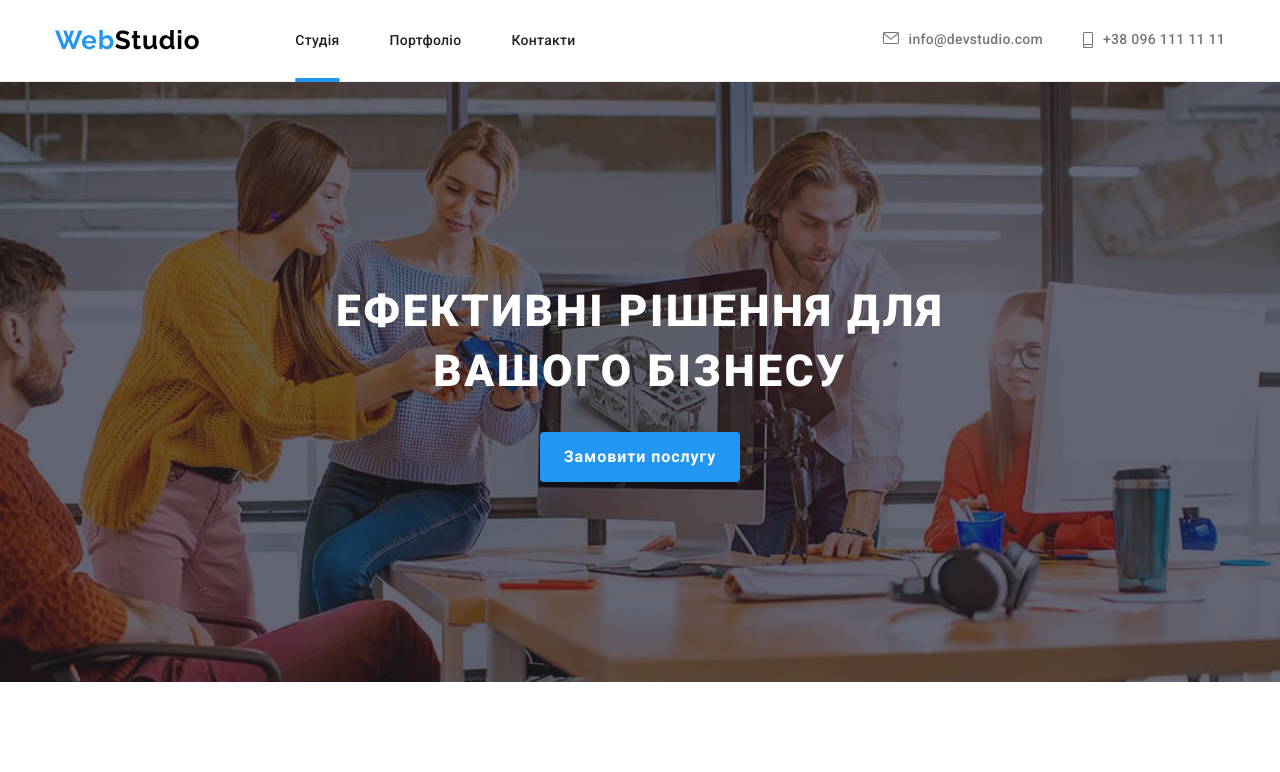
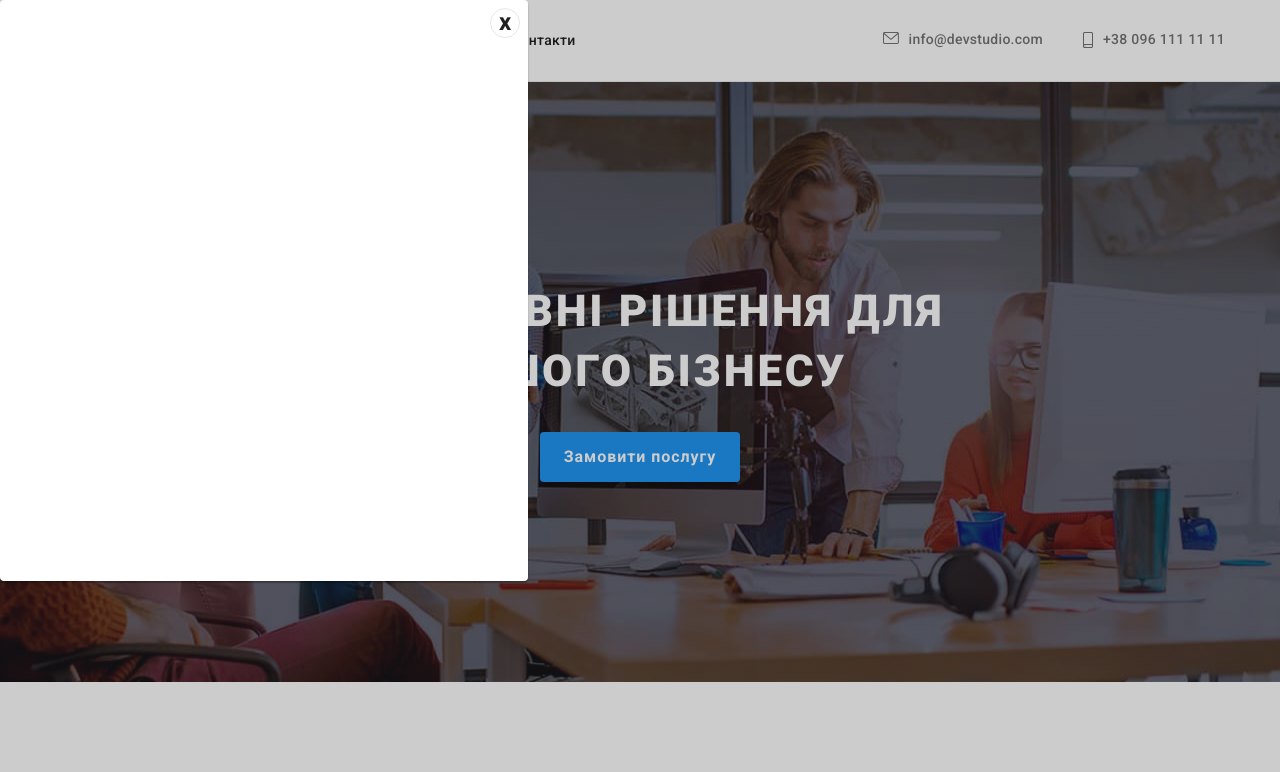
Before and after one commit to 19alexandr80/goit-markup-hw-05, a plain HTML site: page index.html in a window 1280 px wide. Shown: the top 772 px of the page. Drawn offline with nearby package versions, Linux system fonts and the light colour scheme.

Commit message:
эфекты

```diff
--- a/index.html
+++ b/index.html
@@ -424,5 +424,10 @@
         </div>
       </div>
     </footer>
+    <div class="modal">
+      <div class="modal-window-content">
+        <div class="close-modal">x</div>
+      </div>
+    </div>
   </body>
 </html>
--- a/style.css
+++ b/style.css
@@ -14,6 +14,7 @@
   --networks: #AFB1B8;
   --networks-back: #FFFFFF1A;
   --portfolio-cords-modal: rgba(33, 150, 243, 0.9);
+  --modal-back: rgba(0, 0, 0, 0.2);
 }
 /*outline: 2px solid tomato;*/
 
@@ -403,7 +404,40 @@ address {
 .social-networks-footer .networks:focus {
   background-color: var(--accent-color);
 }
+.modal {
+  position: fixed;
+  top: 0px;
+  left: 0px;
+  width: 100%;
+  height: 100%;
+  background-color: var(--modal-back);
+}
+.modal-window-content {
+  position: absolute;
+  width: 528px;
+  height: 581px;
+  box-shadow: 0px 1px 3px rgba(0, 0, 0, 0.12), 0px 1px 1px rgba(0, 0, 0, 0.14), 0px 2px 1px rgba(0, 0, 0, 0.2);
+  border-radius: 4px;
+  background-color: var(--white);
+}
+.close-modal {
+  position: absolute;
+  width: 30px;
+  height: 30px;
+  border-radius: 50%;
+  top: 8px;
+  right: 8px;
+  border: 1px solid rgba(0, 0, 0, 0.1);
+  text-align: center;
+  font-weight: 700;
+  font-size: 24px;
 
+}
+.close-modal:hover {
+  background-color: red;
+  color: var(--white);
+  cursor: pointer;
+}
 
 /*Портфолио*/
 
```
